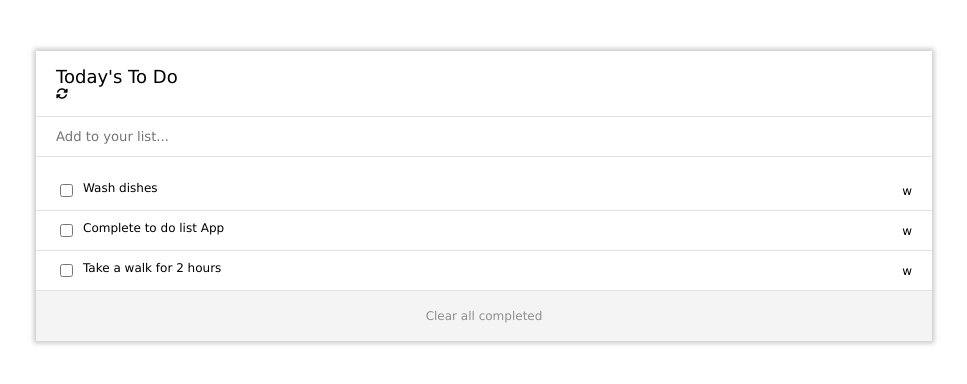
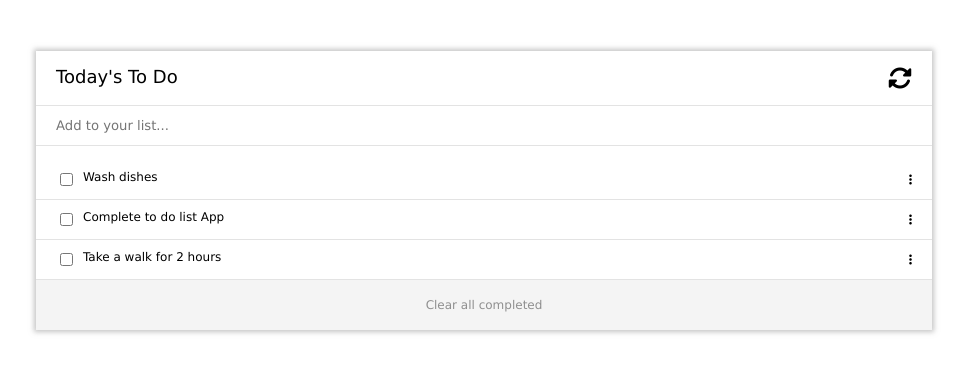
Before and after one commit to wayungi/ToDoListApp, a website built with webpack: page src/index.html in a window 1280 px wide. Shown: the whole page, without its empty margins (156-1123 px from the left). Built offline with nearby package versions, Linux system fonts and the light colour scheme; some icons are missing.

Commit message:
Add todo list activity icon

```diff
--- a/src/index.html
+++ b/src/index.html
@@ -8,10 +8,10 @@
 </head>
 <body>
     <div class="wrapper flex-column">
-        <header>
+        <header class="flex-row">
             <h1>Today's To Do</h1>
-            <div class="refresh_icon">
-                <i class="fa-solid fa-rotate"></i>
+            <div class="refresh_icon flex-row">
+                <i class="fa-solid fa-rotate fa-2x"></i>
             </div>
         </header>
 
--- a/src/modules/ui.js
+++ b/src/modules/ui.js
@@ -3,10 +3,27 @@ const createCheckBox = () => {
   checkbox.classList.add('cb');
   checkbox.type = 'checkbox';
   checkbox.classList.add('check_box');
-  /*
-    TODO: add event listener here
-  */
   return checkbox;
+};
+
+const createIcon = () => {
+  const groupDiv = document.createElement('div');
+
+  const ellipsis = document.createElement('i');
+  ellipsis.classList.add('fa-solid', 'fa-ellipsis-vertical');
+  ellipsis.addEventListener('click', (e) => {
+    e.target.classList.add('hidden');
+    e.target.nextElementSibling.classList.remove('hidden');
+  });
+
+  const trash = document.createElement('i');
+  trash.classList.add('fa-solid', 'fa-trash');
+  trash.classList.add('hidden');
+
+  groupDiv.append(ellipsis);
+  groupDiv.appendChild(trash);
+
+  return groupDiv;
 };
 
 const addActivity = (TodoListElement, task) => {
@@ -14,9 +31,8 @@ const addActivity = (TodoListElement, task) => {
   taskBlock.classList.add('task_block');
 
   // more icon holder dive
-  const dots = document.createElement('div');
+  const dots = createIcon();
   dots.classList.add('more');
-  dots.textContent = 'w';
 
   // div to group checkbox & description
   const itemGroup = document.createElement('div');
--- a/src/style.css
+++ b/src/style.css
@@ -16,12 +16,19 @@ body,html, div, h1, h2, p, header {
 header {
     border-bottom:1px solid rgba(200,200,200, 0.5);
     padding: 15px 20px;
+    justify-content: space-between;
 }
 
 header h1 {
     font-weight: normal;
     font-size: 1.5em;
 }
+
+.refresh_icon{
+    align-items: center;
+    cursor:pointer;
+}
+
 
 input[type='text'] {
     all:unset;
@@ -71,3 +78,7 @@ input[type='button'] {
     flex-direction: column;
     flex-wrap: nowrap;
 }
+
+.hidden {
+    display:none;
+}
```
